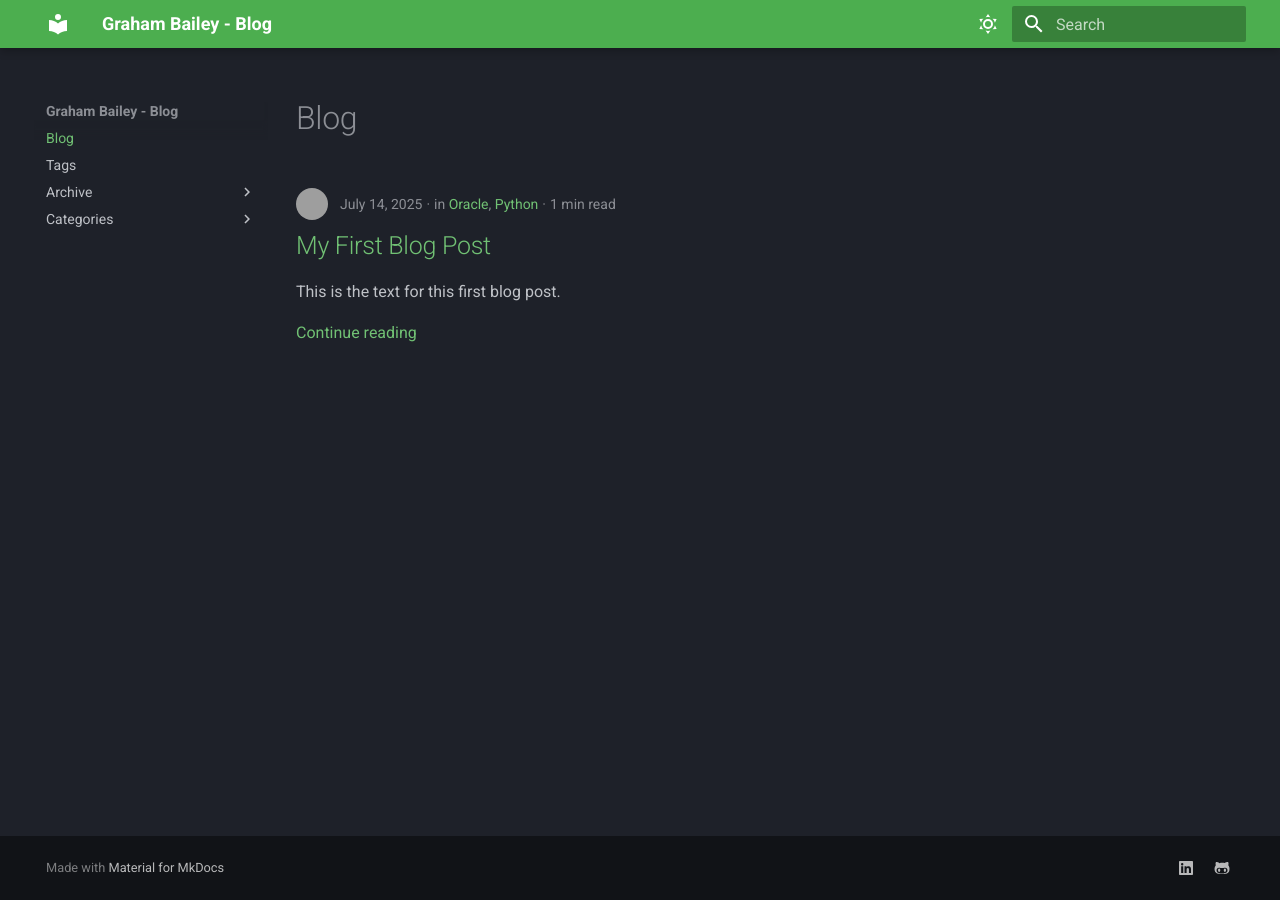
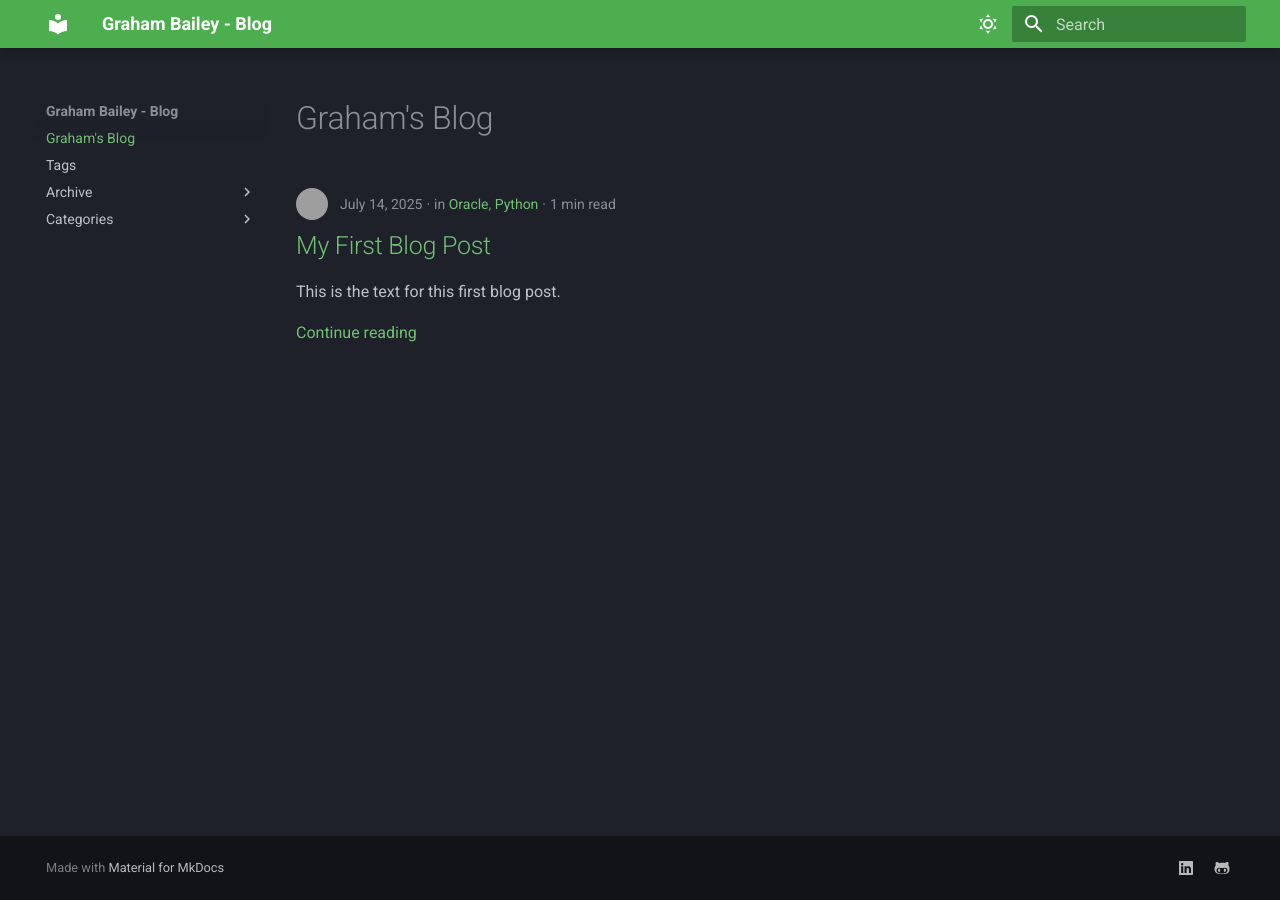
Before and after one commit to OracleGJB/sparta, an MkDocs documentation site: the page built from docs/index.md, in a window 1280 px wide. Built offline with MkDocs 1.6.1 and Material for MkDocs 9.7.7, drawn with Linux system fonts in a browser that asks for light colours; some web fonts are replaced; grey boxes are pictures that could not be loaded.

Commit message:
Just a liitle change

```diff
--- a/docs/index.md
+++ b/docs/index.md
@@ -1 +1 @@
-# Blog
+# Graham's Blog
```
